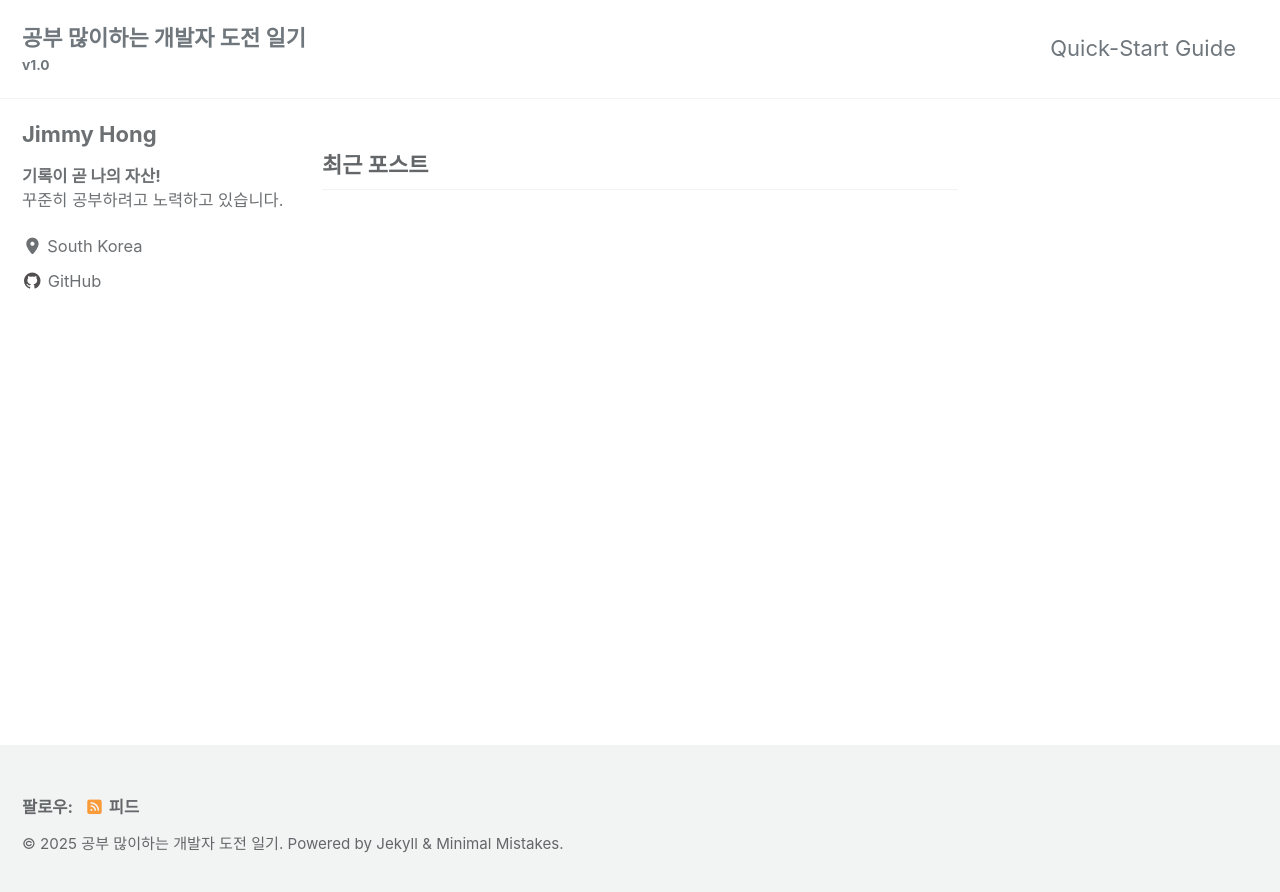
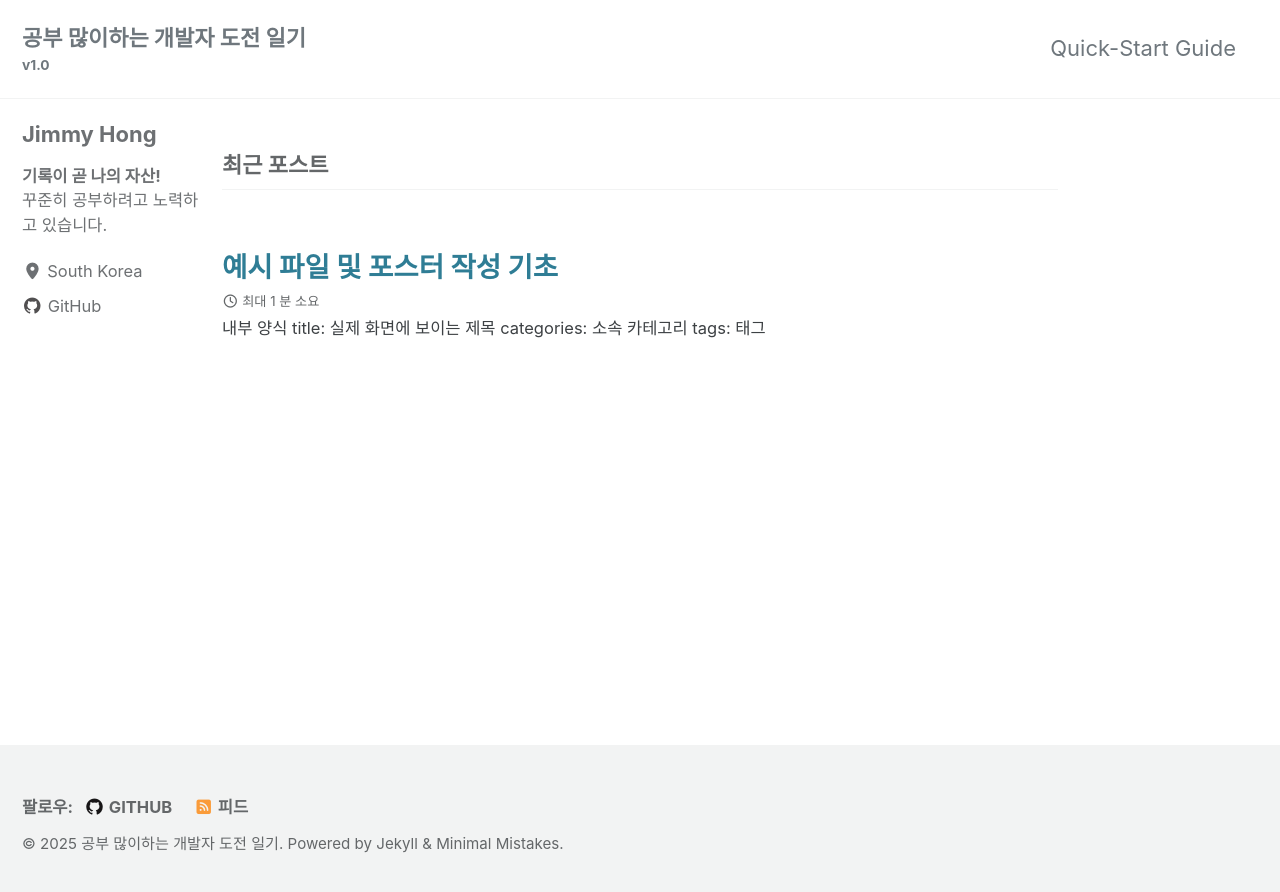
Before and after one commit to treewskyblue/treewskyblue.github.io, a Jekyll site: the page built from index.html, in a window 1280 px wide. Shown: the top 892 px of the page. Built offline with Jekyll 4.4.1, drawn with Linux system fonts in a browser that asks for light colours; cached includes are drawn as plain includes; the list of posts is cut into pages by our own code.

Commit message:
page update

```diff
--- a/_config.yml
+++ b/_config.yml
@@ -149,7 +149,7 @@ footer:
       # url:
     - label: "GitHub"
       icon: "fab fa-fw fa-github"
-      # url:
+      url: "https://github.com/treewskyblue"
     - label: "GitLab"
       icon: "fab fa-fw fa-gitlab"
       # url:
@@ -232,7 +232,7 @@ timezone: # https://en.wikipedia.org/wiki/List_of_tz_database_time_zones
 
 
 # Pagination with jekyll-paginate
-paginate: 5 # amount of posts to show
+paginate: 15 # amount of posts to show
 paginate_path: /page:num/
 
 # Pagination with jekyll-paginate-v2
@@ -324,3 +324,11 @@ defaults:
       comments: # true
       share: true
       related: true
+
+  # _pages
+  - scope:
+      path: "_pages"
+      type: pages
+    values:
+      layout: single
+      author_profile: true
--- /dev/null
+++ b/_posts/2025-06-08-first-post.md
@@ -0,0 +1,15 @@
+---
+title: "예시 파일 및 포스터 작성 기초"
+last_modified_at: 2016-03-09T16:20:02-05:00
+categories:
+  - Post Formats
+tags:
+  - Post Formats
+  - readability
+  - standard
+---
+
+### 내부 양식
+- title: 실제 화면에 보이는 제목
+- categories: 소속 카테고리
+- tags: 태그
--- a/_sass/minimal-mistakes/_base.scss
+++ b/_sass/minimal-mistakes/_base.scss
@@ -128,6 +128,8 @@ blockquote {
 /* links */
 
 a {
+  text-decoration: none;
+
   &:focus {
     @extend %tab-focus;
   }
--- a/_sass/minimal-mistakes/_variables.scss
+++ b/_sass/minimal-mistakes/_variables.scss
@@ -192,9 +192,9 @@ $max-width: $x-large !default;
    Grid
    ========================================================================== */
 
-$right-sidebar-width-narrow: 200px !default;
-$right-sidebar-width: 300px !default;
-$right-sidebar-width-wide: 400px !default;
+$right-sidebar-width-narrow: 100px !default;
+$right-sidebar-width: 200px !default;
+$right-sidebar-width-wide: 250px !default;
 
 /*
    Other
```
